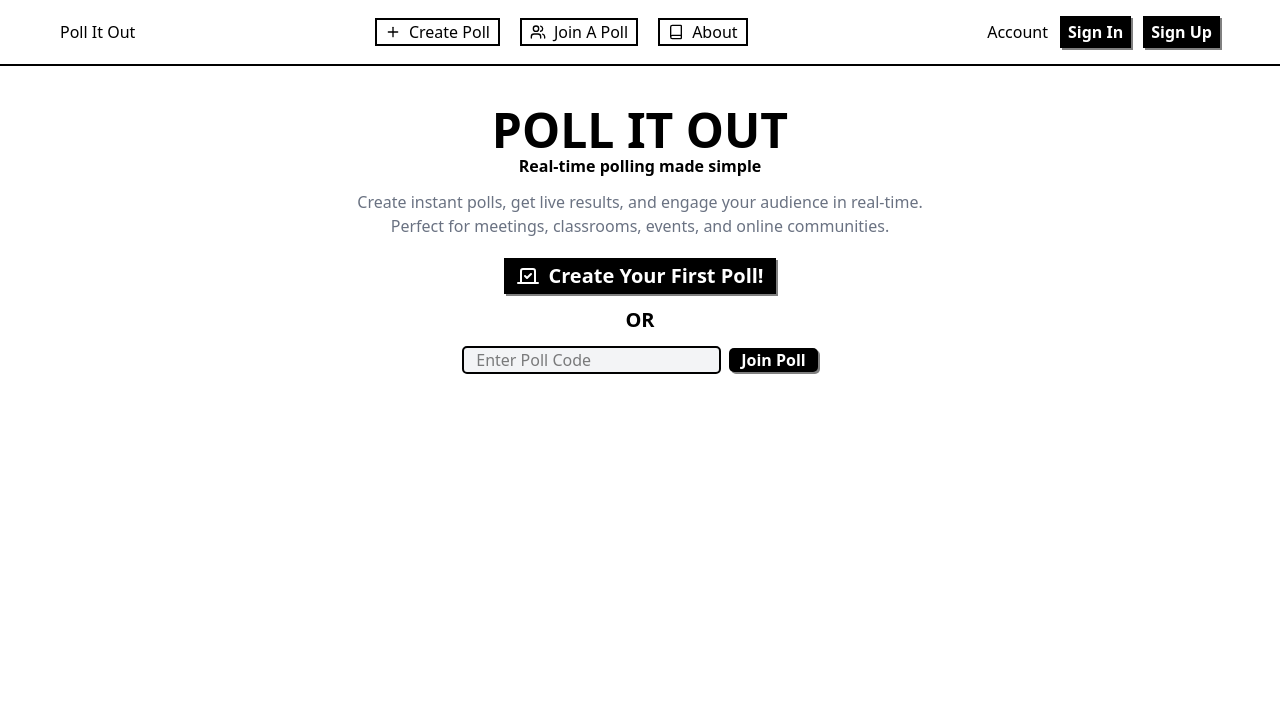
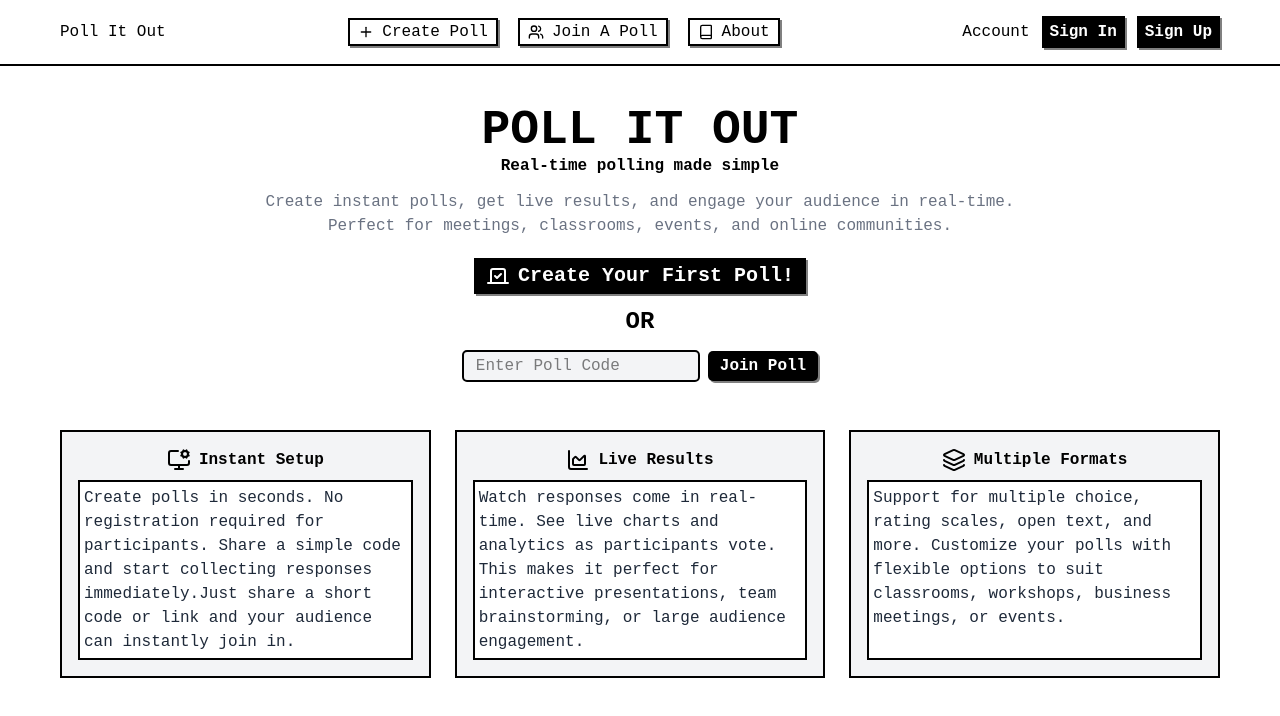
Before and after one commit to shubhisme/poll_it_out, a Next.js app: page /dashboard in a window 1280 px wide. Shown: the top 716 px of the page. Built offline with nearby package versions, Linux system fonts and the light colour scheme.

Commit message:
ui changes in dashboard

```diff
--- a/src/app/components/Hero.tsx
+++ b/src/app/components/Hero.tsx
@@ -1,4 +1,4 @@
-import { Vote } from 'lucide-react'
+import { ChartArea, Layers, MonitorCog, Vote } from 'lucide-react'
 import Link from 'next/link'
 import React from 'react'
 
@@ -16,23 +16,69 @@ function Hero() {
                 </div>
 
                 <div className='mt-3'>
-                    <Link href="/dashboard/create-poll" className='flex justify-center cursor-pointer'>
-                        <button className='text-white bg-black px-3 py-1 text-xl font-semibold flex gap-x-2 items-center justify-center shadow-[2px_2px_0px_gray] active:translate-y-[2px] active:shadow-none transition-all'>
-                            <Vote className='text-white'/>
-                            <p>Create Your First Poll!</p>
-                        </button>
-                    </Link>
+                    <div className='flex justify-center'>
+                        <Link href="/dashboard/create-poll" className='cursor-pointer'>
+                            <button className='text-white bg-black px-3 py-1 text-xl font-semibold flex gap-x-2 items-center justify-center shadow-[2px_2px_0px_gray] active:translate-y-[2px] active:shadow-none transition-all cursor-pointer'>
+                                <Vote className='text-white'/>
+                                <p>Create Your First Poll!</p>
+                            </button>
+                        </Link>
+                    </div>
 
-                    <p className='text-xl font-semibold my-3'>OR</p>
+                    <p className='text-2xl font-semibold my-3'>OR</p>
 
                     <div className='flex justify-center items-center gap-x-2'>
-                        <input type="number" className='border-2 px-3  no-spinner bg-[#f3f4f6] rounded-[5px]' placeholder='Enter Poll Code' />
+                        <input type="number" className='border-2 px-3  no-spinner bg-[#f3f4f6] rounded-[5px] py-[2px]' placeholder='Enter Poll Code' />
 
-                        <Link href="/dashboard/" className='flex justify-center cursor-pointer'>
-                            <button className='text-white bg-black px-3 font-semibold flex gap-x-2 items-center justify-center shadow-[2px_2px_0px_gray] active:translate-y-[2px] active:shadow-none transition-all rounded-[5px]'>
+                        <Link href="/dashboard" className='flex justify-center cursor-pointer'>
+                            <button className='text-white bg-black px-3 py-[3px] font-semibold flex gap-x-2 items-center justify-center shadow-[2px_2px_0px_gray] active:translate-y-[2px] active:shadow-none transition-all rounded-[5px] cursor-pointer'>
                                 <p>Join Poll</p>
                             </button>
                         </Link>
+                    </div>
+                </div>
+
+
+                <div className='flex mt-10'>
+                    <div className='grid grid-cols-3 gap-x-6 justify-around items-center w-full'>
+                        <div className='flex flex-col justify-center gap-y-2 border-2 bg-[#f3f4f6] p-4 h-full'>
+
+                            <div className='flex gap-x-2 justify-center items-center'>
+                                <MonitorCog/>
+                                <p className='font-semibold'>Instant Setup</p>
+                            </div>
+
+                            <div className='flex bg-white border-2 p-1 h-full'>
+                                <p className='text-left text-gray-800'>Create polls in seconds. No registration required for participants. Share a simple code and start collecting responses immediately.Just share a short code or link and your audience can instantly join in.
+                                </p>
+                            </div>
+                        </div>
+
+                        <div className='flex flex-col justify-center gap-y-2 border-2 bg-[#f3f4f6] p-4 h-full'>
+
+                            <div className='flex gap-x-2 justify-center items-center'>
+                                <ChartArea/>
+                                <p className='font-semibold'>Live Results</p>
+                            </div>
+
+                            <div className='felx bg-white border-2 p-1 h-full'>
+                                <p className='text-left text-gray-800'>Watch responses come in real-time. See live charts and analytics as participants vote. This makes it perfect for interactive presentations, team brainstorming, or large audience engagement.
+                                </p>
+                            </div>
+                        </div>
+
+                        <div className='flex flex-col justify-center gap-y-2 border-2 bg-[#f3f4f6] p-4 h-full'>
+
+                            <div className='flex gap-x-2 justify-center items-center'>
+                                <Layers/>
+                                <p className='font-semibold'>Multiple Formats</p>
+                            </div>
+
+                            <div className='felx bg-white border-2 p-1 h-full'>
+                                <p className='text-left text-gray-800'>Support for multiple choice, rating scales, open text, and more. Customize your polls with flexible options to suit classrooms, workshops, business meetings, or events.
+                                </p>
+                            </div>
+                        </div>
                     </div>
                 </div>
 
--- a/src/app/components/Navbar.tsx
+++ b/src/app/components/Navbar.tsx
@@ -9,21 +9,21 @@ function Navbar() {
             <p>Poll It Out</p>
 
             <ul className='flex justify-around gap-x-5 items-center'>
-                <li className='flex items-center gap-x-2'>
+                <li className='flex items-center gap-x-2 shadow-[2px_2px_0px_gray] active:translate-y-[2px] active:shadow-none transition-all cursor-pointer'>
                     <Link href="/dashboard/create-poll" className='flex items-center gap-x-2 border-2 px-2'>
                         <Plus className='w-4 h-4 text-black'/>
                         <p>Create Poll</p>
                     </Link>
                 </li>
 
-                <li className='flex items-center gap-x-2'>
+                <li className='flex items-center gap-x-2 shadow-[2px_2px_0px_gray] active:translate-y-[2px] active:shadow-none transition-all cursor-pointer'>
                     <Link href="/dashboard/create-poll" className='flex items-center gap-x-2 border-2 px-2'>
                         <Users className='w-4 h-4 text-black'/>
                         <p>Join A Poll</p>
                     </Link>
                 </li>
 
-                <li>
+                <li className='flex items-center gap-x-2 shadow-[2px_2px_0px_gray] active:translate-y-[2px] active:shadow-none transition-all cursor-pointer'>
                     <Link href="/dashboard/create-poll" className='flex items-center gap-x-2 border-2 px-2'>
                         <Book className='w-4 h-4 text-black'/>
                         <p>About</p>
--- a/src/app/globals.css
+++ b/src/app/globals.css
@@ -1,13 +1,19 @@
 @import "tailwindcss";
 
-
-/* hide number input arrows */
-.no-spinner::-webkit-outer-spin-button,
-.no-spinner::-webkit-inner-spin-button {
-  -webkit-appearance: none;
-  margin: 0;
+.lekton-regular {
+  font-family: "Lekton", monospace;
+  font-weight: 400;
+  font-style: normal;
 }
 
-.no-spinner {
-  -moz-appearance: textfield; /* Firefox */
+.lekton-bold {
+  font-family: "Lekton", monospace;
+  font-weight: 700;
+  font-style: normal;
 }
+
+.lekton-regular-italic {
+  font-family: "Lekton", monospace;
+  font-weight: 400;
+  font-style: italic;
+}
--- a/src/app/layout.tsx
+++ b/src/app/layout.tsx
@@ -22,7 +22,7 @@ export const metadata: Metadata = {
 export default function RootLayout({ children }: { children: React.ReactNode }) {
   return (
     <html lang="en">
-      <body className={`${courierPrime.variable} ${robotoMono.variable} antialiased`}>
+      <body className={`${courierPrime.variable} ${robotoMono.variable} antialiased lekton-regular`}>
         <ClerkProvider>
           {children}
         </ClerkProvider>
```
